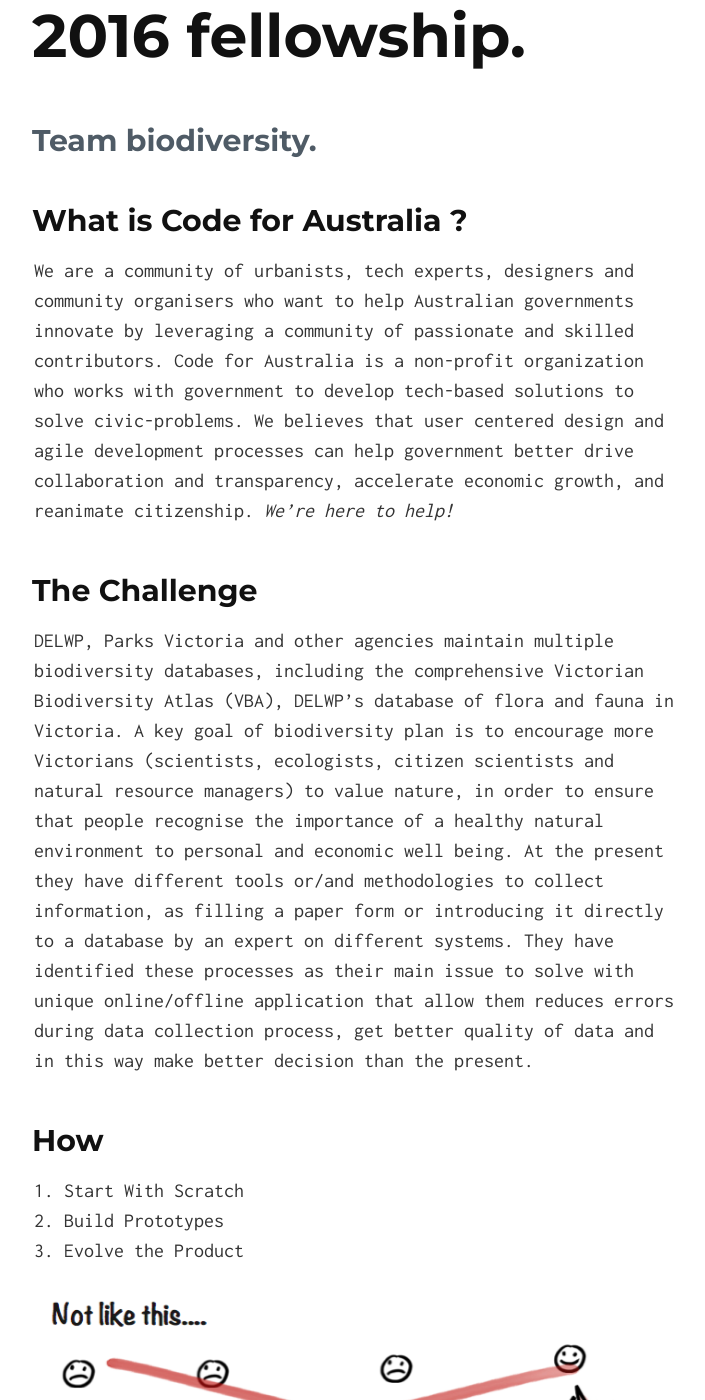
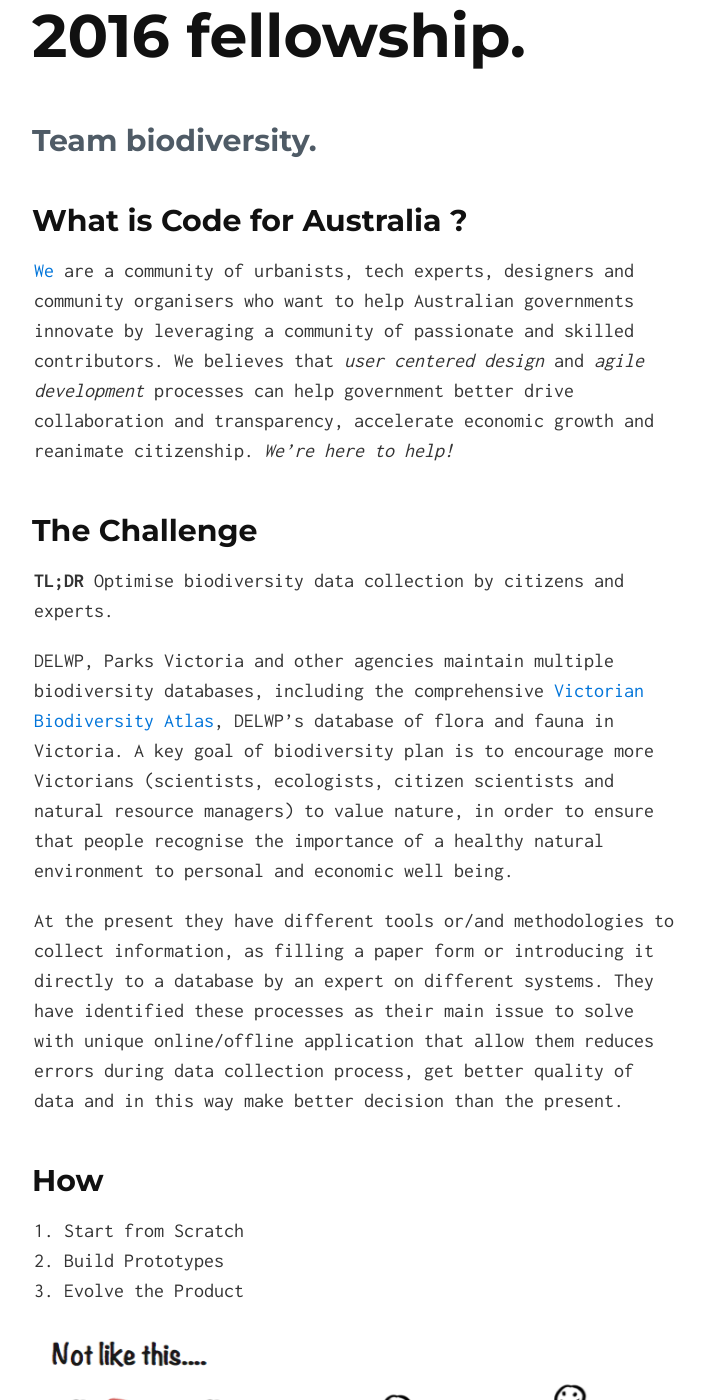
Before and after one commit to CodeforAustralia/biodiversity, a Jekyll site: the page built from index.md, in a window 1280 px wide and 1400 px high, scrolled down 266 px. Shown: the whole window, without its empty margins (286-991 px from the left). Built offline with Jekyll 4.4.1, drawn with Linux system fonts in a browser that asks for light colours.

Commit message:
Updated landing page.

```diff
--- a/index.md
+++ b/index.md
@@ -3,18 +3,21 @@
 ---
 ## What is Code for Australia ?
 
-We are a community of urbanists, tech experts, designers and community organisers who want to help Australian governments innovate by leveraging a community of passionate and skilled contributors.
-Code for Australia is a non-profit organization who works with government to develop tech-based solutions to solve civic-problems. We believes that user centered design and agile development processes can help government better drive collaboration and transparency, accelerate economic growth, and reanimate citizenship. *We're here to help!*
+[We](http://www.codeforaustralia.org/team) are a community of urbanists, tech experts, designers and community organisers who want to help Australian governments innovate by leveraging a community of passionate and skilled contributors.
+We believes that *user centered design* and *agile development* processes can help government better drive collaboration and transparency, accelerate economic growth and reanimate citizenship. *We're here to help!*
 
 ## The Challenge
 
-DELWP, Parks Victoria and other agencies maintain multiple biodiversity databases, including the comprehensive Victorian Biodiversity Atlas (VBA), DELWP’s database of flora and fauna in Victoria.
+**TL;DR** Optimise biodiversity data collection by citizens and experts.
+
+DELWP, Parks Victoria and other agencies maintain multiple biodiversity databases, including the comprehensive [Victorian Biodiversity Atlas](https://vba.dse.vic.gov.au/vba/#/), DELWP’s database of flora and fauna in Victoria.
 A key goal of biodiversity plan is to encourage more Victorians (scientists, ecologists, citizen scientists and natural resource managers) to value nature, in order to ensure that people recognise the importance of a healthy natural environment to personal and economic well being.
+
 At the present they have different tools or/and methodologies to collect information, as filling a paper form or introducing it directly to a database by an expert on different systems. They have identified these processes as their main issue to solve with unique online/offline application that allow them reduces errors during data collection process, get better quality of data and in this way make better decision than the present.
 
 ## How
 
-1. Start With Scratch
+1. Start from Scratch
 2. Build Prototypes
 3. Evolve the Product
 
@@ -30,10 +33,10 @@
 ## Who are we ?
 {: #the-team}
 *   ### Frederick Michna
-    Spatial and Participatory Systems, User Research
     {: .job-title}
+    ![Frederick Michna]({{ site.baseurl }}/assets/FredBioPic.jpeg)
+    *Spatial and Participatory Systems, User Research*
 
-    ![Frederick Michna]({{ site.baseurl }}/assets/FredBioPic.jpeg)
     Frederick Douglas Michna has been trained in community informatics, human geography, ecology, immunology, digital cartography, and qualitative methods.
 
 <!-- Understanding customer requirements
@@ -43,10 +46,11 @@
 
 
 *   ### Veronica Farias
-    Back-end Developer and UX Designer
     {: .job-title}
 
     ![Veronica Farias]({{ site.baseurl }}/assets/VeroBioPic.png)
+    *Back-end Developer and UX Designer*
+
     Veronica is a computer scientist with over fourteen years of experience in the information technology field. She has been involved in a wide range of projects in sectors such as education, private, volunteerism and governmental.
 
 <!-- Architecture and system design
@@ -58,10 +62,11 @@
 
 
 *   ### Johan Codinha
-    Front-end Developer and UX Designer
     {: .job-title}
 
     ![Johan Codinha]({{ site.baseurl }}/assets/JoBioPic.jpg)
+    *Front-end Developer and UX Designer*
+
     Johan is passionate about making things. After months of self-learning and a 12-week immersive coding bootcamp , Johan's ready to tackle public service challenges!
 
 <!-- * Front-end sofware development
```
